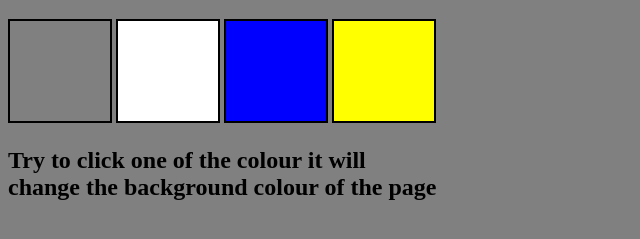
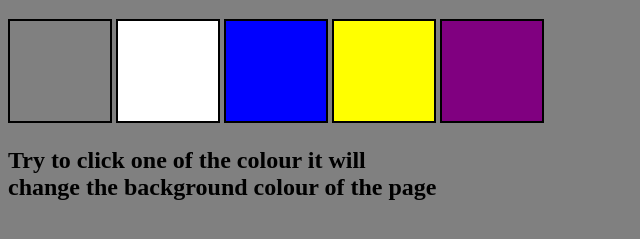
Before and after one commit to SureshManiDevendran/js-learning-Demo, a plain HTML site: page 04_DOM_Projects/01-ColorChanger/index.html in a window 1280 px wide. Both pictures are taken after a click on the element 60 px from the left and 131 px from the top of the page. Shown: the part 61-300 px from the top of the page, without its empty margins (0-640 px from the left). Drawn offline with Linux system fonts and the light colour scheme.

Commit message:
ProjectOneColourChangerCompleted

```diff
--- a/04_DOM_Projects/01-ColorChanger/colorchange.js
+++ b/04_DOM_Projects/01-ColorChanger/colorchange.js
@@ -29,5 +29,9 @@ buttons.forEach((button)=>{
         {
             body.style.backgroundColor=e.target.id;
         }
+        if(e.target.id==="purple")
+        {
+            body.style.backgroundColor=e.target.id;
+        }
     })
 })
--- a/04_DOM_Projects/01-ColorChanger/index.html
+++ b/04_DOM_Projects/01-ColorChanger/index.html
@@ -12,6 +12,7 @@
     <span class="button" id="white"></span>
     <span class="button" id="blue"></span>
     <span class="button" id="yellow"></span>
+    <span class="button" id="purple"></span>
     <h2>Try to click one of the colour it will
     <span>change the background colour of the page</span>
     </h2>
--- a/04_DOM_Projects/01-ColorChanger/style.css
+++ b/04_DOM_Projects/01-ColorChanger/style.css
@@ -31,3 +31,6 @@ span {
 #yellow {
   background: yellow;
 }
+#purple {
+  background: purple;
+}
```
